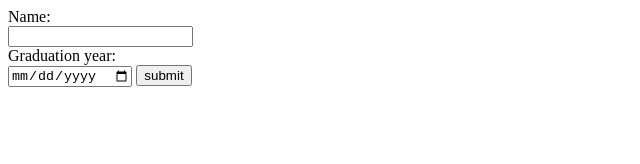
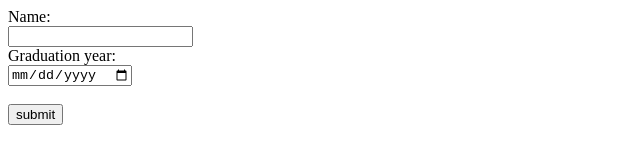
Before and after one commit to acciojob/sharable-urls-MishraAbhishek07, a website: page main.html in a window 1280 px wide. Shown: the whole page, without its empty margins (0-640 px from the left). Drawn offline with Linux system fonts and the light colour scheme.

Commit message:
created a submission

```diff
--- a/main.html
+++ b/main.html
@@ -7,8 +7,9 @@
 	<label for="name">Name:</label><br>
 	<input type="text" id='name' name="name"><br>
 	<label for="year">Graduation year:</label><br>
-	<input type="date" id="year" name="year">
+	<input type="date" id="year" name="year"><br><br>
 	<button id="button">submit</button>
 
 
+
 </html>
```
